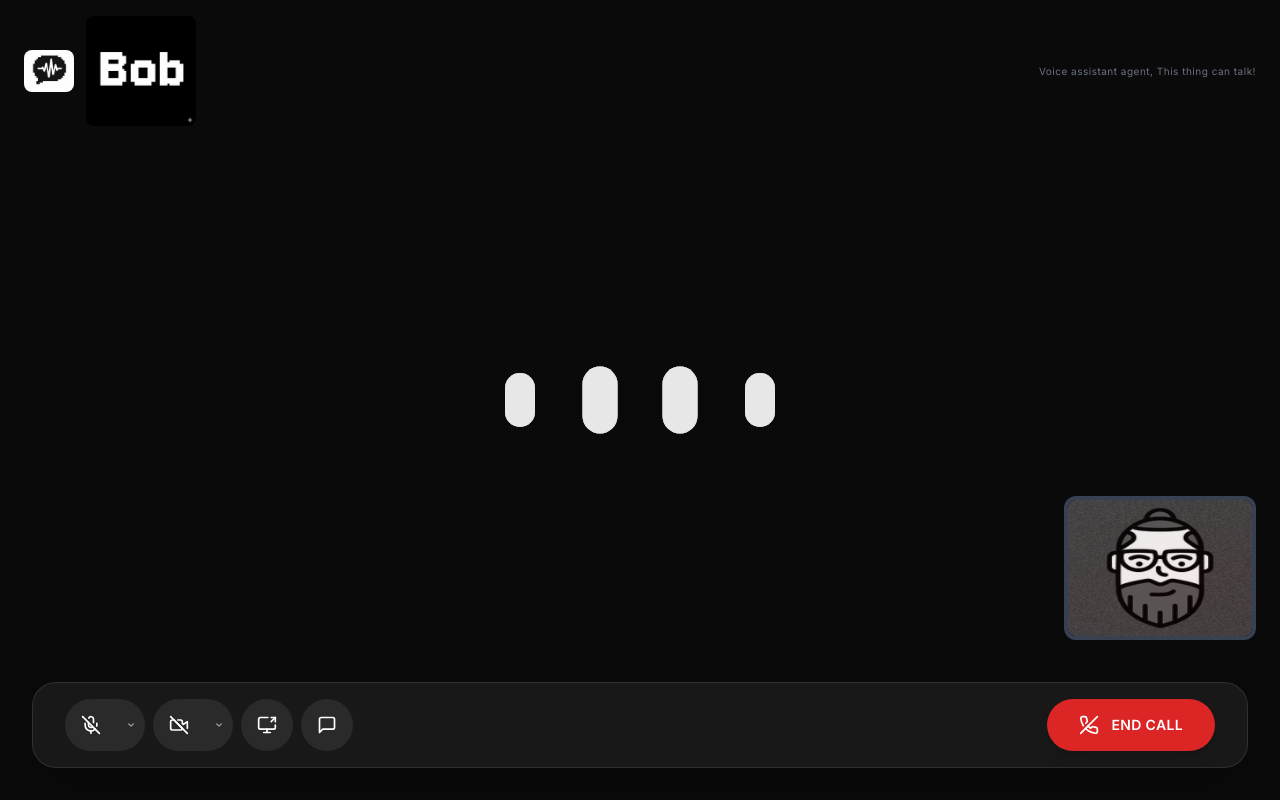
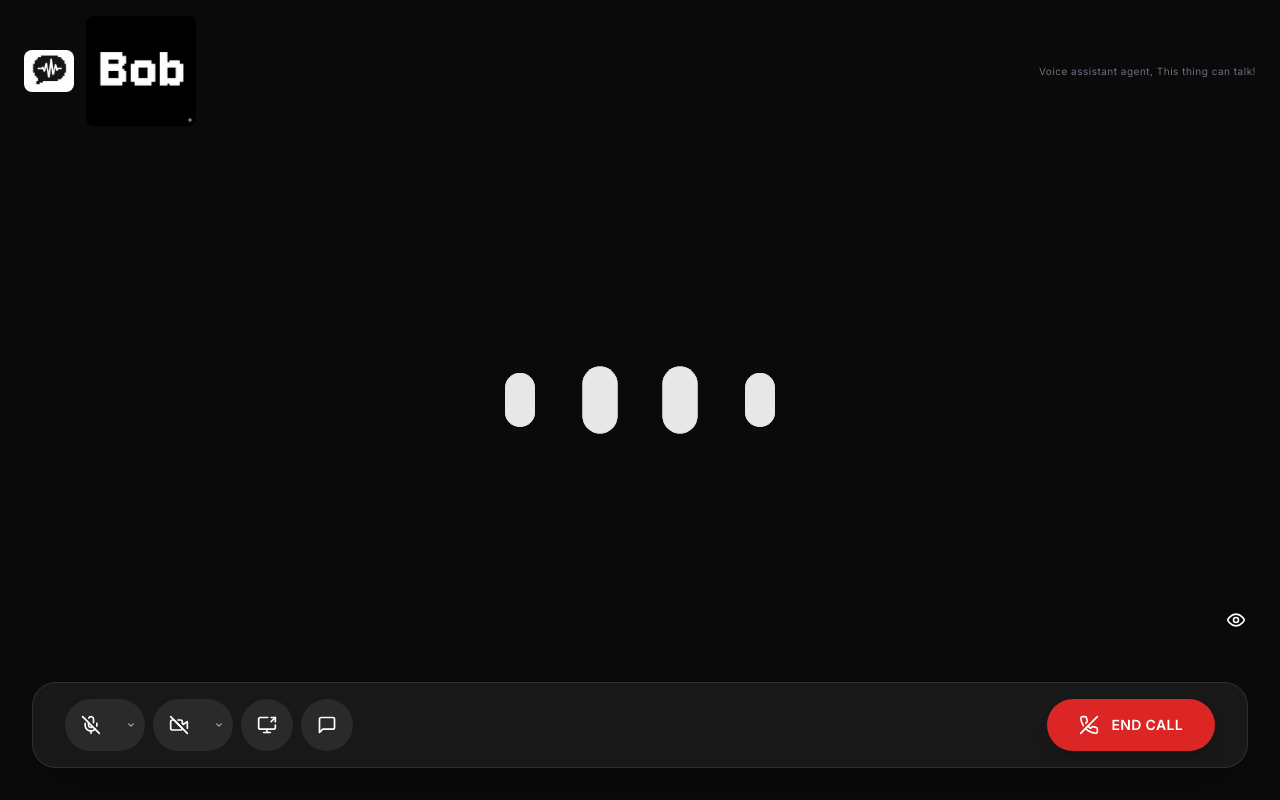
Before and after one commit to ItsAbhinavM/Bob, a Next.js app in the folder frontend/: page / in a window 1280 px wide. Built offline with nearby package versions, Linux system fonts and the light colour scheme.

Commit message:
feat: add robot eye floating video

```diff
--- a/frontend/src/components/VoiceAssistant.tsx
+++ b/frontend/src/components/VoiceAssistant.tsx
@@ -6,6 +6,7 @@ import { useVoice } from '../lib/useVoice';
 import { chatAPI } from '../lib/api';
 import AudioVisualizer from './audioVisualizer';
 import Image from 'next/image';
+import FloatingVideoEye from './floatingVideo';
 
 export default function VoiceAssistant() {
   const {
@@ -205,31 +206,7 @@ export default function VoiceAssistant() {
       </div>
 
       {/* User Camera Feed - Bottom Right */}
-      <div className="absolute bottom-40 right-6 z-20">
-        <div className="relative w-48 h-36 bg-gray-900 rounded-xl overflow-hidden border-4 border-gray-700">
-          {cameraEnabled ? (
-            <video
-              ref={videoRef}
-              autoPlay
-              playsInline
-              muted
-              className="w-full h-full object-cover"
-            />
-          ) : (
-            <div className="w-full h-full flex items-center justify-center">
-              <div className="relative w-full h-full">
-                <Image
-                  src="/assets/user.png"
-                  alt="Persona"
-                  fill
-                  quality={100}
-                  className="rounded-lg"
-                />
-              </div>
-            </div>
-          )}
-        </div>
-      </div>
+      <FloatingVideoEye />
 
       {/* Bottom Control Bar */}
       <div className="absolute bottom-0 left-0 right-0 z-30">
--- /dev/null
+++ b/frontend/src/components/floatingVideo.tsx
@@ -0,0 +1,28 @@
+'use client';
+import { useState } from "react";
+import VideoEye from "./videoDisplay";
+import { Eye, Minus } from "lucide-react";
+
+export default function FloatingVideoEye() {
+    const [open, setOpen] = useState(false);
+
+    return (
+      <div className="absolute bottom-40 right-6 z-20 flex flex-col items-end gap-3">
+
+        <button
+            onClick={() => setOpen(prev => !prev)}
+            className="w-10 h-10 flex items-center justify-center rounded-xl
+                    hover:bg-gray-700 transition"
+            aria-label={open ? "Minimize video" : "Show video"}
+        >
+            {open ? <Minus size={18} /> : <Eye size={20} />}
+        </button>
+
+        {open && (
+          <div className="relative w-48 h-36 bg-gray-900 rounded-full overflow-hidden border-4 border-gray-700">
+            <VideoEye />
+          </div>
+        )}
+      </div>
+    );
+  }
--- /dev/null
+++ b/frontend/src/components/videoDisplay.tsx
@@ -0,0 +1,12 @@
+export default function VideoEye() {
+    return (
+      <video
+        src="/videos/emovideo.mp4"
+        className="w-full h-full object-cover"
+        autoPlay
+        loop
+        muted
+        playsInline
+      />
+    );
+  }
```
Also changed, not shown: 2 other files (tests, documents, lock files or other folders).
